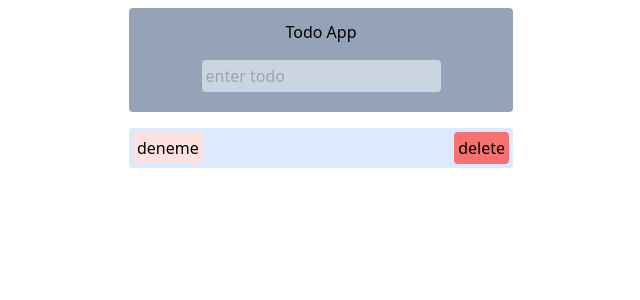
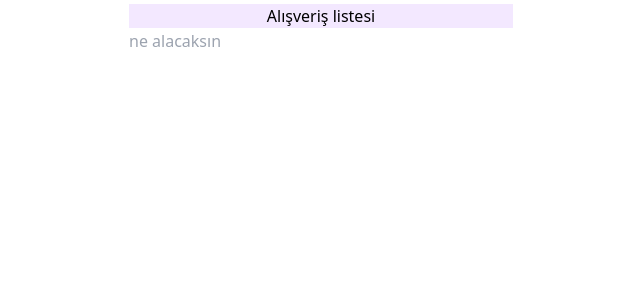
Before and after one commit to eminoz/vuejs-todoApp, a Vue app: page / in a window 1280 px wide. Shown: the top 300 px of the page, without its empty margins (319-959 px from the left). Built offline with nearby package versions, Linux system fonts and the light colour scheme; data requests are answered from the project's data file.

Commit message:
added axios

```diff
--- a/package.json
+++ b/package.json
@@ -9,6 +9,7 @@
   },
   "dependencies": {
     "autoprefixer": "^10",
+    "axios": "^1.4.0",
     "postcss": "^8",
     "tailwindcss": "^3.3.2",
     "vue": "^3.3.2"
--- /dev/null
+++ b/src/axios/Main.vue
@@ -0,0 +1,57 @@
+<template>
+  <div class="flex flex-col items-center justify-center m-1 max-w-7xl">
+    <h3 class="bg-purple-100 w-96 justify-center flex">Alışveriş listesi</h3>
+    <hr />
+    <div>
+      <input
+        @keydown.enter="onSave"
+        class="w-96"
+        type="text"
+        placeholder="ne alacaksın"
+      />
+    </div>
+    <ul class="w-96">
+      <li
+        v-for="item in itemList"
+        :key="item"
+        class="flex items-center justify-between"
+      >
+        <span> {{ item.title }}</span>
+        <button @click="deleteItem(item)" class="bg-red-200">sil</button>
+      </li>
+    </ul>
+  </div>
+</template>
+
+<script>
+import axios from "axios";
+
+export default {
+  data() {
+    return { itemList: [] };
+  },
+  mounted() {
+    axios.get("http://localhost:3000/items").then((res) => {
+      this.itemList = res.data || [];
+    });
+  },
+  methods: {
+    onSave(e) {
+      const saveObject = {
+        title: e.target.value,
+        createAt: new Date(),
+        complated: false,
+      };
+      axios.post("http://localhost:3000/items", saveObject).then((res) => {
+        this.itemList.push(res.data);
+        e.target.value=""
+      });
+    },
+    deleteItem(e) {
+      console.log(e);
+      axios.delete(`http://localhost:3000/items/${e.id}`);
+      this.itemList = this.itemList.filter((es) => es.id != e.id);
+    },
+  },
+};
+</script>
--- /dev/null
+++ b/src/db.json
@@ -0,0 +1,3 @@
+{
+  "items": []
+}
--- a/src/main.js
+++ b/src/main.js
@@ -1,7 +1,7 @@
 
 import { createApp } from 'vue'
 // import App from '@/counterComponents/App.vue'
-import App from "@/todoComponents/TodoApp.vue"
+import App from "@/axios/Main.vue"
 import './assets/tailwind.css'
 // import header from "@/counterComponents/AppHeader.vue"
 const app=createApp(App)
```
Also changed, not shown: 1 other file (tests, documents, lock files or other folders).
